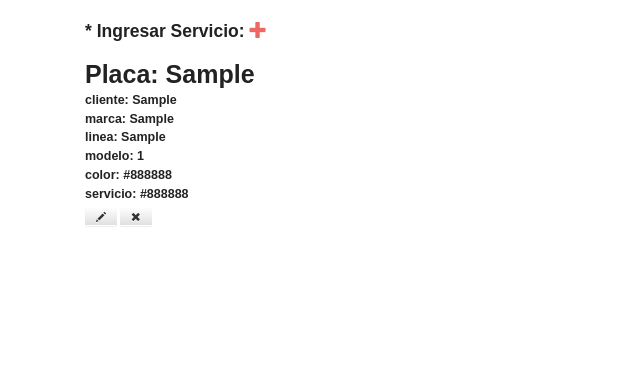
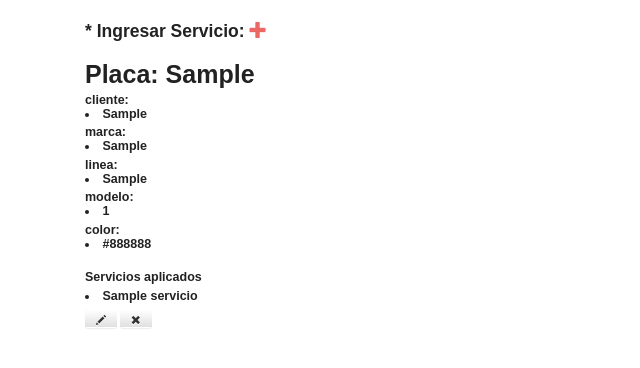
Before and after one commit to Josebonilla16/servicioxela, a Django app: page /servicios/1/ in a window 1280 px wide. Shown: the part 62-430 px from the top of the page, without its empty margins (0-640 px from the left). Run offline with Django 3.2, Linux system fonts and the light colour scheme; a user stored in the database is signed in; tables that the repository leaves empty hold one stand-in row (values such as "Sample post"); some libraries are stand-ins or nearby versions; some web fonts are replaced.

Commit message:
login y css

```diff
--- a/servicios/templates/servicios/carro_detail.html
+++ b/servicios/templates/servicios/carro_detail.html
@@ -2,12 +2,19 @@
 {% block content %}
     <div class="carro">
       <h1>Placa: {{ carro.placa}} </h1>
-      <h5> cliente: {{ carro.cliente.cliente}} </h5>
-      <h5> marca: {{ carro.marca}} </h5>
-      <h5> linea: {{ carro.linea}} </h5>
-      <h5> modelo: {{ carro.modelo}} </h5>
-      <h5> color: {{ carro.color}} </h5>
-      <h5> servicio: {{carro.color }} </h5>
+      <h5> cliente: <li>{{ carro.cliente.cliente}} </li></h5>
+      <h5> marca: <li>{{ carro.marca}} </li></h5>
+      <h5> linea: <li>{{ carro.linea}}</li> </h5>
+      <h5> modelo: <li>{{ carro.modelo}} </li></h5>
+      <h5> color: <li>{{ carro.color}} </li></h5>
+      <br>
+      <h5>Servicios aplicados</h5>
+      {% for serv in carro.servicios.all %}
+      <h5>
+      <li>{{ serv.nombre}}</li>
+      </h5>
+    {% endfor %}
+
       <a class="btn btn-default" href="{% url 'carro_edit' pk=carro.pk %}"><span class="glyphicon glyphicon-pencil"></span></a>
       <a class="btn btn-default" href="{% url 'carro_remove' pk=carro.pk %}"><span class="glyphicon glyphicon-remove"></span></a>
 
--- a/servicios/views.py
+++ b/servicios/views.py
@@ -8,12 +8,13 @@ from servicios.models import Cliente, Carro, Servicio, Detalle
 
 
 def list_carro(request):
-    carros=Carro.objects.all()
+    carros= Carro.objects.all()
     return render(request, 'servicios/list_carro.html', {'carros':carros})
 @login_required
 def carro_detail(request, pk):
     carro = get_object_or_404(Carro, pk=pk)
-    return render(request, 'servicios/carro_detail.html', {'carro': carro})
+    servicio = Servicio.objects.all()
+    return render(request, 'servicios/carro_detail.html', {'carro': carro, 'servicio': servicio})
 
 @login_required
 def servicio_nuevo (request):
@@ -32,10 +33,9 @@ def servicio_nuevo (request):
 def carro_edit(request, pk):
     carro = get_object_or_404(Carro, pk=pk)
     if request.method == "POST":
-        formulario = CarroForm(request.POST, instance=carro)
+        formulario = CarroForm(request.POST, request.FILES, instance=carro)
         if formulario.is_valid():
-            carro = formulario.save(commit=False)
-
+            carro = formulario.save()
             carro.save()
             return redirect('carro_detail', pk=carro.pk)
     else:
```
Also changed, not shown: servicios/templates/servicios/list_carro.html (+5 -2 lines).
